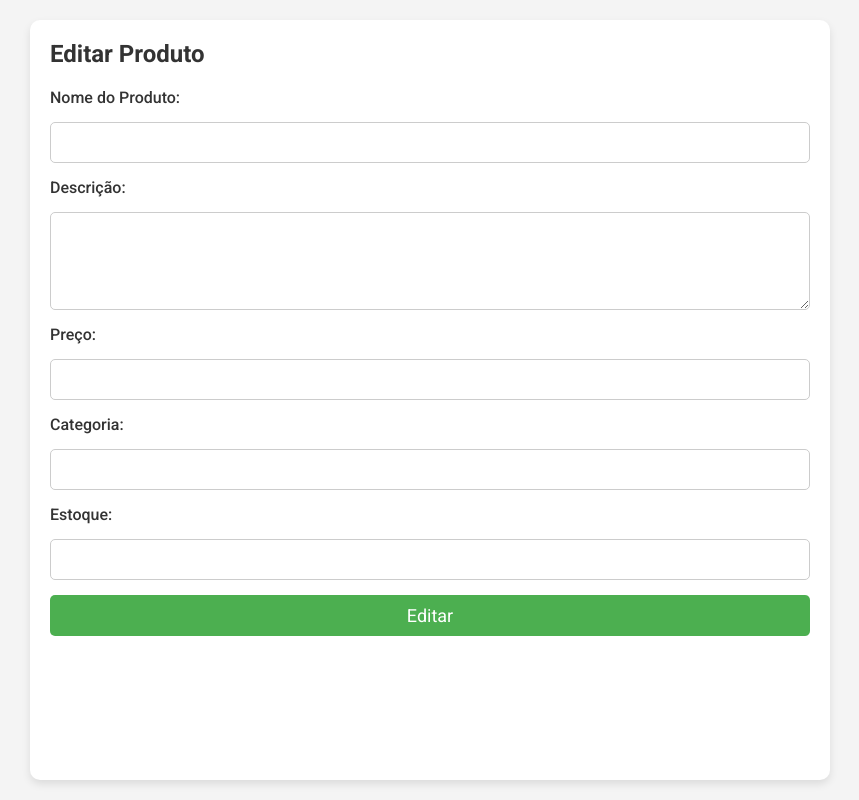
After one commit to treinamento-devops-playground/mundo-pet, a PHP site: template app/views/admin-edit-products.php in a window 1280 px wide. The commit adds this page. Shown: the whole page, without its empty margins (210-1069 px from the left). Run offline with PHP 8.4, Linux system fonts and the light colour scheme; the template is opened without the code that fills it, so the values that code supplies are empty.

Commit message:
hotfix: erro edit-agendamentos e edit-products area de admin

```diff
--- a/app/controllers/admin/AdminAgendamentoController.php
+++ b/app/controllers/admin/AdminAgendamentoController.php
@@ -30,7 +30,11 @@ class AdminAgendamentoController extends BaseController
     {
         $id = $params[0];
 
-        $data = Request::only(['pet_type', 'service_type', 'date', 'time']);
+        if (!AgendamentoModel::find($id)) {
+            return $this->jsonResponse(['error' => 'Agendamento não encontrado'], 404);
+        }
+
+        $data = json_decode(file_get_contents('php://input'), true);
 
         if (empty($data['pet_type']) || empty($data['service_type']) || empty($data['date']) || empty($data['time'])) {
             return $this->jsonResponse(['error' => 'Todos os campos são obrigatórios'], 400);
--- /dev/null
+++ b/app/views/admin-edit-products.php
@@ -0,0 +1,161 @@
+<?php $this->layout('admin-base', ['title' => 'Adicionar Produto']); ?>
+
+<?php $this->start('css'); ?>
+<style>
+    @import url('https://fonts.googleapis.com/css2?family=Roboto:wght@100;300;400;500;700;900&display=swap');
+
+    * {
+        margin: 0;
+        padding: 0;
+        box-sizing: border-box;
+        font-family: 'Roboto', sans-serif;
+    }
+
+    body {
+        background-color: #f4f4f4;
+        display: flex;
+        flex-direction: column;
+        align-items: center;
+        height: 100vh;
+    }
+
+    header {
+        width: 100%;
+        background-color: #6C5E9C;
+        padding: 10px 0;
+        display: flex;
+        justify-content: space-between;
+        align-items: center;
+        box-shadow: 0 4px 8px rgba(0, 0, 0, 0.1);
+    }
+
+    header .logo img {
+        height: 50px;
+        margin-left: 20px;
+    }
+
+    header .list-nav {
+        list-style: none;
+        display: flex;
+        gap: 20px;
+        margin-right: 20px;
+    }
+
+    header .list-nav li {
+        display: inline;
+    }
+
+    header .list-nav li a {
+        text-decoration: none;
+        color: #fff;
+        font-weight: bold;
+        padding: 10px 20px;
+        transition: background-color 0.3s;
+    }
+
+    header .list-nav li a:hover {
+        background-color: #575BA7;
+        border-radius: 5px;
+    }
+
+    main {
+        flex: 1;
+        width: 100%;
+        max-width: 800px;
+        margin: 20px auto;
+        background-color: #fff;
+        padding: 20px;
+        border-radius: 10px;
+        box-shadow: 0 4px 8px rgba(0, 0, 0, 0.1);
+    }
+
+    .container {
+        width: 100%;
+    }
+
+    h1 {
+        font-size: 24px;
+        margin-bottom: 20px;
+        color: #333;
+    }
+
+    .error {
+        color: red;
+        margin-bottom: 20px;
+    }
+
+    form {
+        display: flex;
+        flex-direction: column;
+        gap: 15px;
+    }
+
+    form label {
+        font-weight: 500;
+        color: #333;
+    }
+
+    form input,
+    form textarea {
+        width: 100%;
+        padding: 10px;
+        border: 1px solid #ccc;
+        border-radius: 5px;
+        font-size: 16px;
+    }
+
+    form textarea {
+        resize: vertical;
+    }
+
+    .btn {
+        width: 100%;
+        padding: 10px;
+        background-color: #4CAF50;
+        color: white;
+        border: none;
+        border-radius: 5px;
+        font-size: 18px;
+        cursor: pointer;
+        transition: background-color 0.3s;
+    }
+
+    .btn:hover {
+        background-color: #45a049;
+    }
+</style>
+<?php $this->stop(); ?>
+
+<?php $this->start('admin-content'); ?>
+
+<body>
+
+    <body>
+        <main>
+            <div class="container">
+                <h1>Editar Produto</h1>
+                <?php if (isset($error)): ?>
+                    <p class="error"><?= htmlspecialchars($error) ?></p>
+                <?php endif; ?>
+                <form method="post" action="/admin/products/update/<?= htmlspecialchars($product['id']) ?>">
+                    <label for="name">Nome do Produto:</label>
+                    <input type="text" id="name" name="name" required value="<?= htmlspecialchars($product['name']) ?>">
+
+                    <label for="description">Descrição:</label>
+                    <textarea id="description" name="description" rows="4" required><?= htmlspecialchars($product['description']) ?></textarea>
+
+                    <label for="price">Preço:</label>
+                    <input type="number" id="price" name="price" step="0.01" required value="<?= htmlspecialchars($product['price']) ?>">
+
+                    <label for="category">Categoria:</label>
+                    <input type="text" id="category" name="category" required value="<?= htmlspecialchars($product['category']) ?>">
+
+                    <label for="stock">Estoque:</label>
+                    <input type="number" id="stock" name="stock" required value="<?= htmlspecialchars($product['stock']) ?>">
+
+                    <button type="submit" class="btn btn-danger" onclick="return confirm('Tem certeza que deseja editar este produto?')">Editar</button>
+                </form>
+            </div>
+        </main>
+    </body>
+    <?php $this->stop(); ?>
```
Also changed, not shown: app/controllers/admin/AdminProductController.php (+12 -8 lines), app/views/admin-agendamentos-edit.php (+15 -26 lines), app/views/vcart.php (+6 -7 lines), app/database/db.db, 1 other file.
